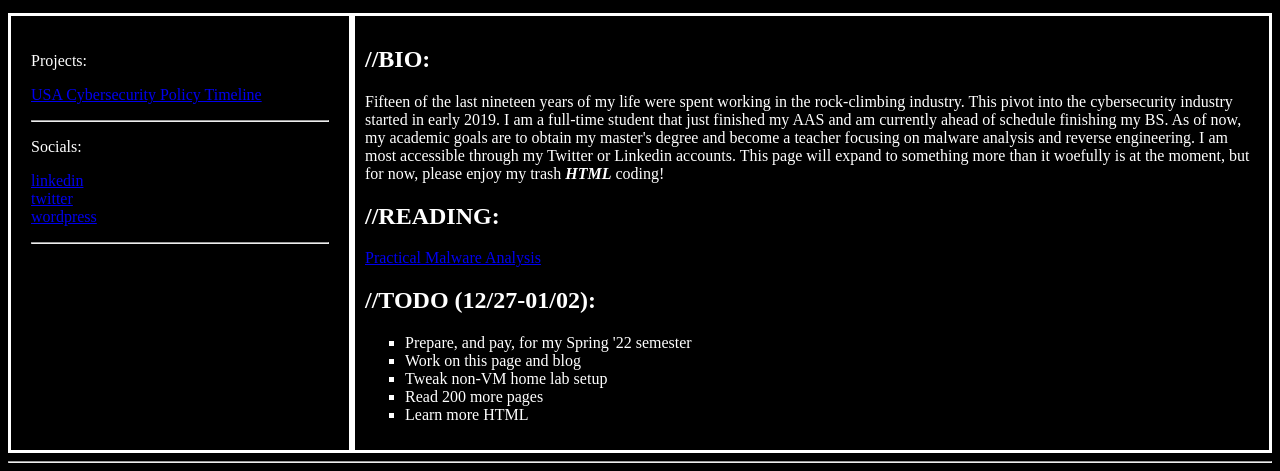
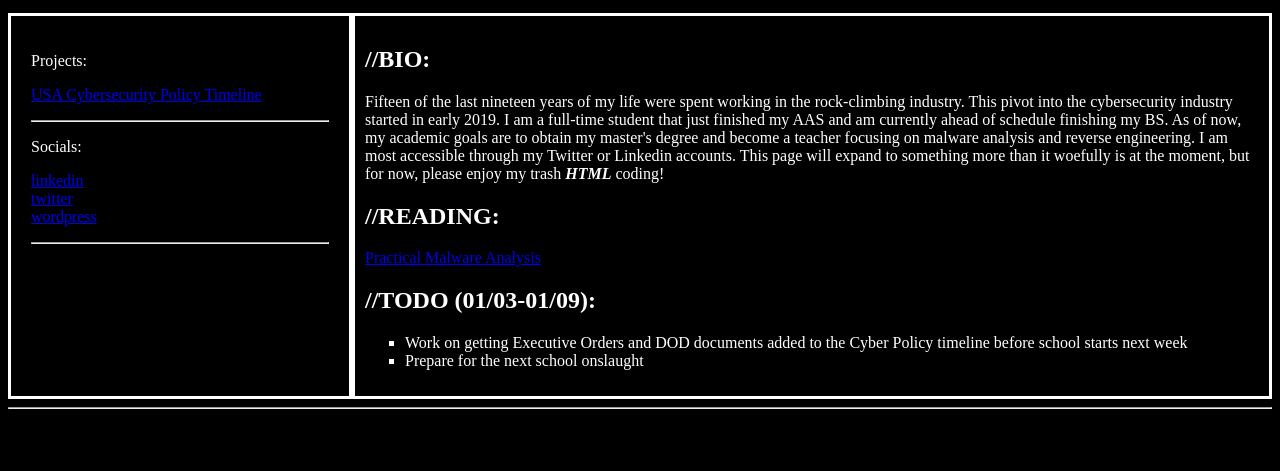
Before and after one commit to petepetepeter/petepetepeter.github.io, a plain HTML site: page index.html in a window 1280 px wide. Shown: the part 360-831 px from the top of the page. After the commit the page ends 800 px from the top, so only its background shows below. Drawn offline with Linux system fonts and the light colour scheme.

Commit message:
version 0.2.5

```diff
--- a/index.html
+++ b/index.html
@@ -32,15 +32,12 @@
           <p>Fifteen of the last nineteen years of my life were spent working in the rock-climbing industry. This pivot into the cybersecurity industry started in early 2019. I am a full-time student that just finished my AAS and am currently ahead of schedule finishing my BS. As of now, my academic goals are to obtain my master's degree and become a teacher focusing on malware analysis and reverse engineering. I am most accessible through my Twitter or Linkedin accounts. This page will expand to something more than it woefully is at the moment, but for now, please enjoy my trash <b><i>HTML</i></b> coding!</p>
 
       <h2>//READING:</h2>
-        <a class="special" href="https://nostarch.com/malware">Practical Malware Analysis</a>
+        <a href="https://nostarch.com/malware">Practical Malware Analysis</a>
 
-      <h2>//TODO (12/27-01/02):</h2>
+      <h2>//TODO (01/03-01/09):</h2>
         <ul style="list-style-type: square">
-        <li>Prepare, and pay, for my Spring '22 semester</li>
-        <li>Work on this page and blog</li>
-        <li>Tweak non-VM home lab setup</li>
-        <li>Read 200 more pages</li>
-        <li>Learn more HTML</li>
+        <li>Work on getting Executive Orders and DOD documents added to the Cyber Policy timeline before school starts next week</li>
+        <li>Prepare for the next school onslaught</li>
       </ul>
 
       </article>
```
